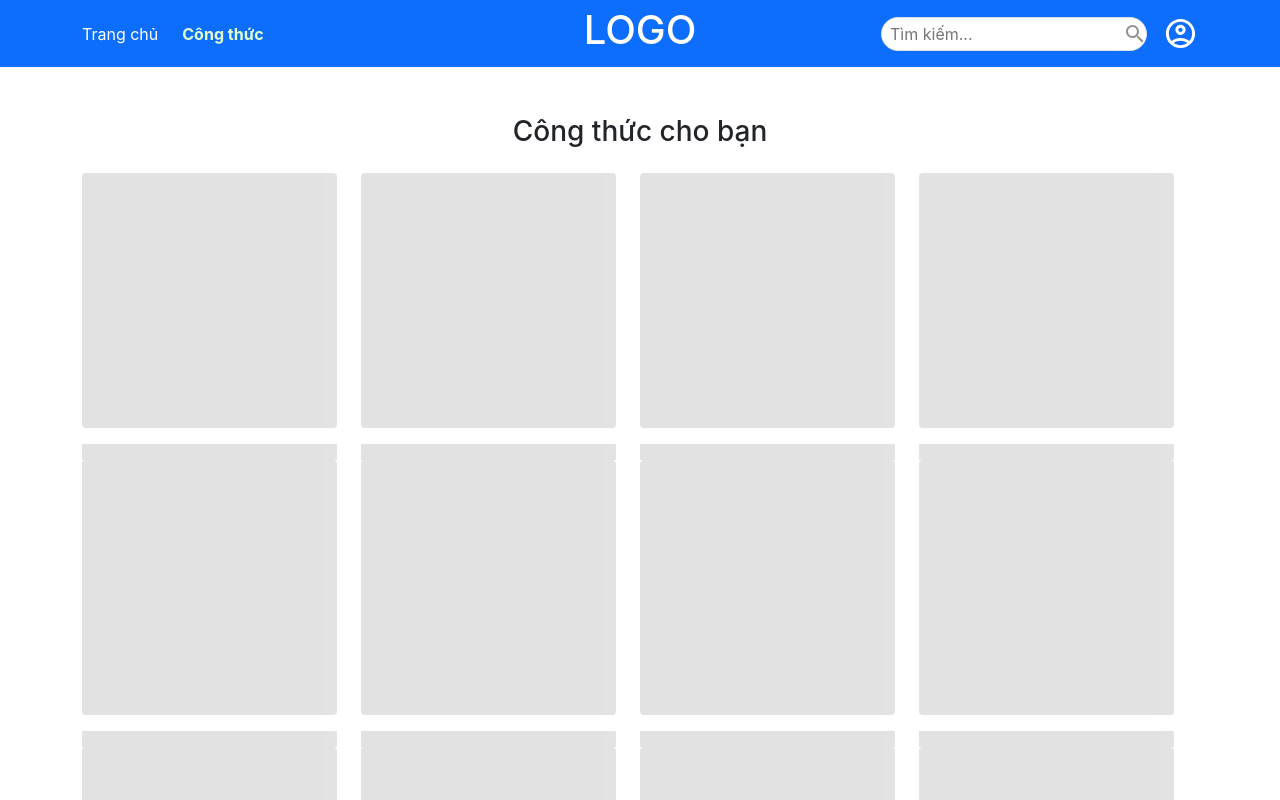
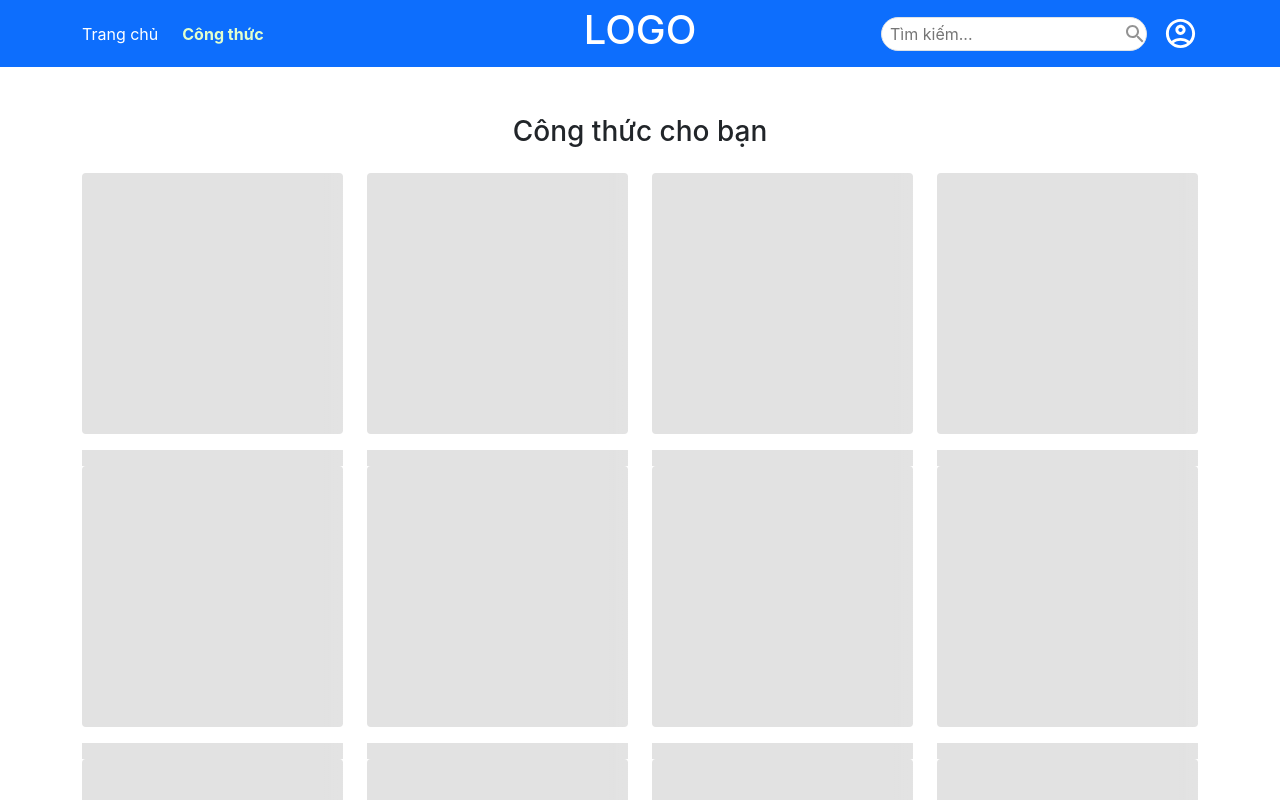
Before and after one commit to DoMinhHieu1997/MindX-Web55-Project, a React (Create React App) app: page /cong-thuc in a window 1280 px wide. Shown: the top 800 px of the page. Built offline with nearby package versions, Linux system fonts and the light colour scheme.

Commit message:
add useEffect

```diff
--- a/src/components/Recipes.js
+++ b/src/components/Recipes.js
@@ -2,12 +2,21 @@ import {useState, useEffect} from "react";
 
 const Recipes = () => {
   const [list, setList] = useState([]);
+  const [isLoading, setIsLoading] = useState(true);
 
+  useEffect(() => {
+    // fetch("https://randomuser.me/api/?results=" + size)
+    //   .then((res) => res.json())
+    //   .then((resJson) => {
+    //     setUsers(resJson.results);
+    //     setIdLoading(false);
+    //   });
+  }, [list]);
 
   return <div className="container py-5">
     <h3 className="text-center">Công thức cho bạn</h3>
-    <div className="list-recipes row mt-4">
-      <div className="post-loading row">
+    {
+      isLoading ? <div className="post-loading row mt-4">
         <Skeleton />
         <Skeleton />
         <Skeleton />
@@ -20,8 +29,9 @@ const Recipes = () => {
         <Skeleton />
         <Skeleton />
         <Skeleton />
-      </div>
-    </div>
+      </div> : null
+    }
+    <div className="list-recipes row mt-4"></div>
   </div>
 }
 
```
